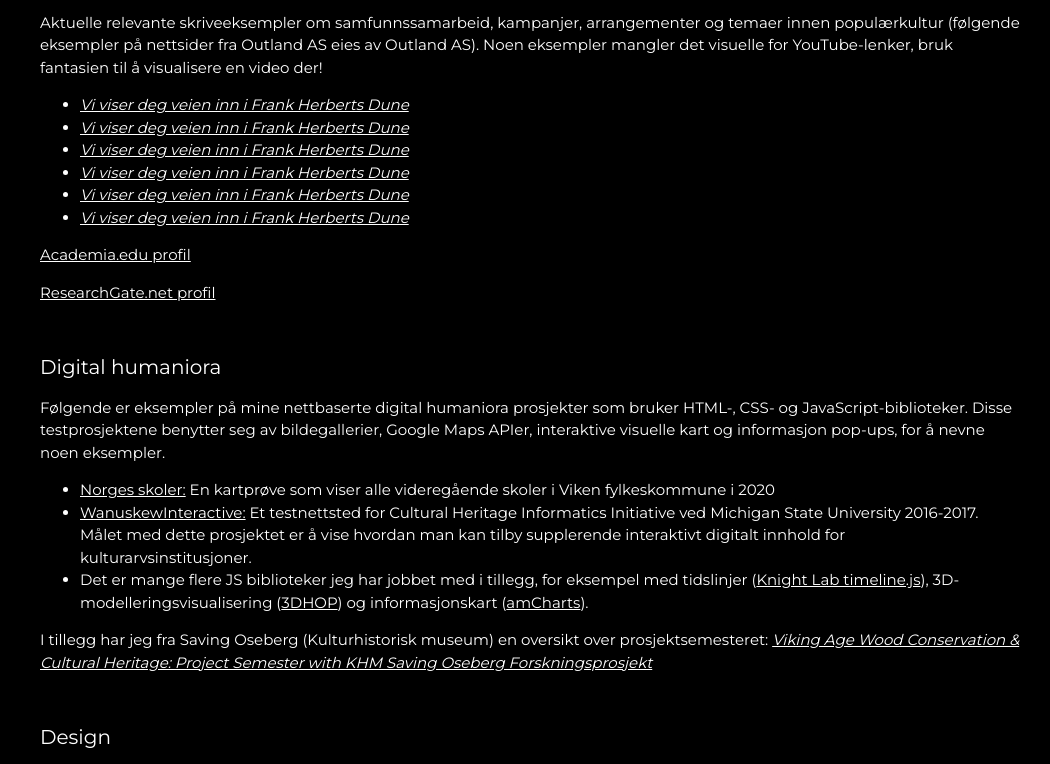
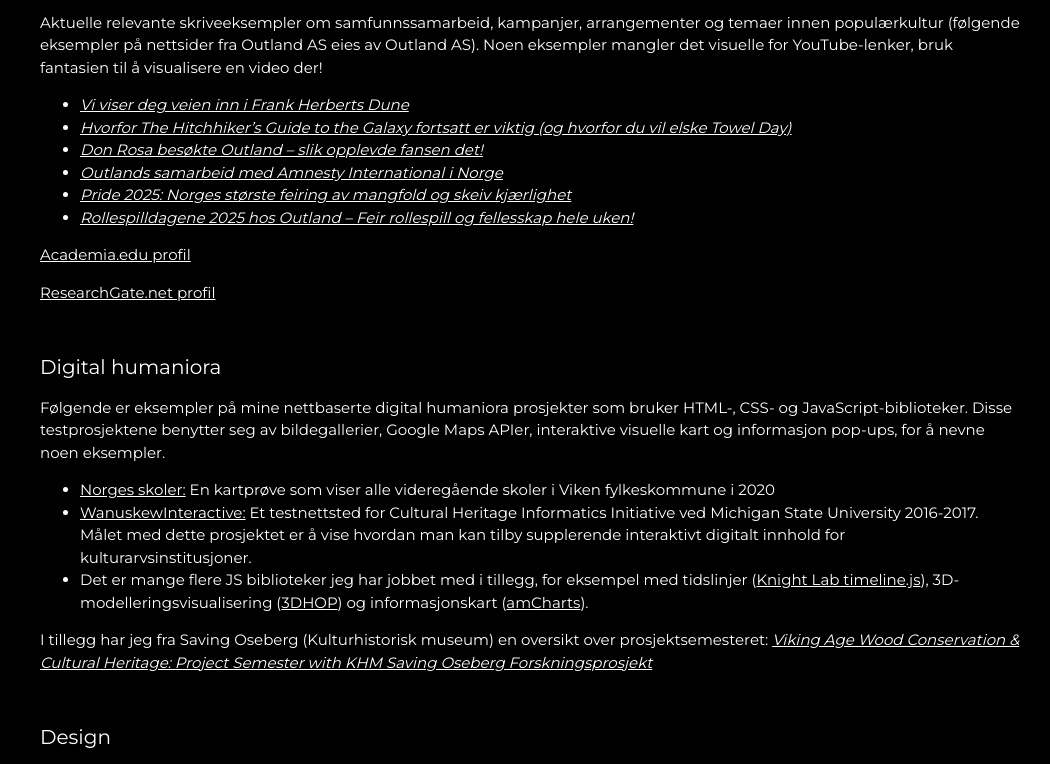
Before and after one commit to eriukristene/erinkpevan, a plain HTML site: page index.html in a window 1280 px wide. Shown: the part 1180-1944 px from the top of the page, without its empty margins (170-1220 px from the left). Drawn offline with nearby package versions, Linux system fonts and the light colour scheme.

Commit message:
Fix titles for the PDF links

```diff
--- a/index.html
+++ b/index.html
@@ -160,23 +160,26 @@
                         </li>
 
                         <li>
-                        <a href="documents/ekp-Hvorfor-Haikerens-guide-til-galaksen-fortsatt-er-viktig-Outland.pdf" target="_blank"><i>Vi viser deg veien inn i Frank Herberts Dune</i></a>
+                        <a href="documents/ekp-Hvorfor-Haikerens-guide-til-galaksen-fortsatt-er-viktig-Outland.pdf" target="_blank"><i>Hvorfor The Hitchhiker’s Guide to the Galaxy
+fortsatt er viktig (og hvorfor du vil elske Towel Day)</i></a>
                         </li>
 
                         <li>
-                        <a href="documents/ekp-Don-Rosa-Signering-2025-Eksklusiv-Signering-hos-Outland-Outland.pdf" target="_blank"><i>Vi viser deg veien inn i Frank Herberts Dune</i></a>
+                        <a href="documents/ekp-Don-Rosa-Signering-2025-Eksklusiv-Signering-hos-Outland-Outland.pdf" target="_blank"><i>Don Rosa besøkte Outland – slik opplevde
+fansen det!</i></a>
                         </li>
 
                         <li>
-                        <a href="documents/ekp-Outlands-samarbeid-med-Amnesty-International-i-Norge-Outland.pdf" target="_blank"><i>Vi viser deg veien inn i Frank Herberts Dune</i></a>
+                        <a href="documents/ekp-Outlands-samarbeid-med-Amnesty-International-i-Norge-Outland.pdf" target="_blank"><i>Outlands samarbeid med Amnesty International i Norge</i></a>
                         </li>
 
                         <li>
-                        <a href="documents/ekp-Pride-2025-Norges-største-feiring-av-mangfold-og-skeiv-kjærlighet-Outland.pdf" target="_blank"><i>Vi viser deg veien inn i Frank Herberts Dune</i></a>
+                        <a href="documents/ekp-Pride-2025-Norges-største-feiring-av-mangfold-og-skeiv-kjærlighet-Outland.pdf" target="_blank"><i>Pride 2025: Norges største feiring av
+mangfold og skeiv kjærlighet</i></a>
                         </li>
 
                         <li>
-                        <a href="documents/ekp-RPG-day-Rollespilldagene-2025-hos-Outland-Outland.pdf" target="_blank"><i>Vi viser deg veien inn i Frank Herberts Dune</i></a>
+                        <a href="documents/ekp-RPG-day-Rollespilldagene-2025-hos-Outland-Outland.pdf" target="_blank"><i>Rollespilldagene 2025 hos Outland – Feir rollespill og fellesskap hele uken!</i></a>
                         </li>
 
             </ul>
```
